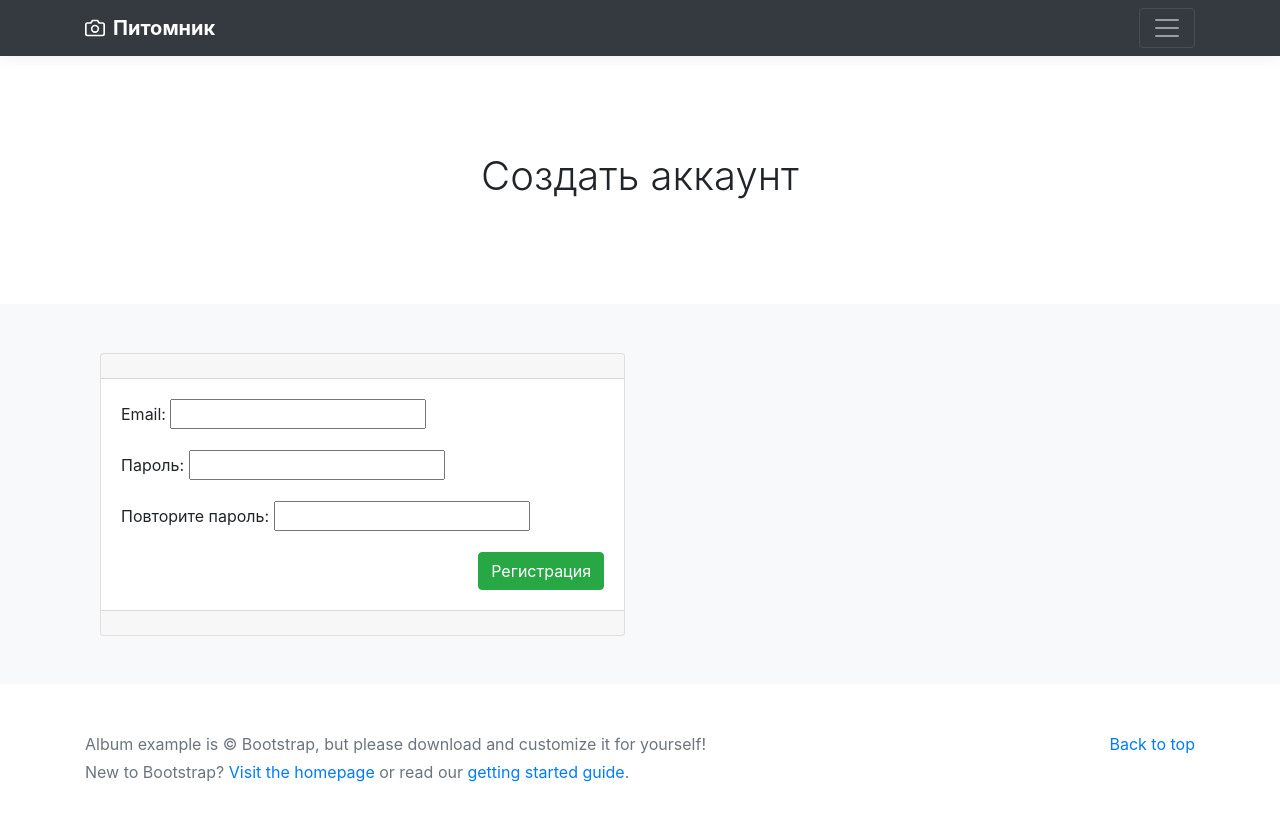
After one commit to SaprykinEI/01_Shelter425CBV, a Django app: page /users/register/ in a window 1280 px wide. The commit adds this page. Run offline with Django 5.2, Linux system fonts and the light colour scheme; some libraries are stand-ins or nearby versions.

Commit message:
1. Добавлен полный функционал регистрации пользователя

```diff
--- a/config/urls.py
+++ b/config/urls.py
@@ -22,5 +22,6 @@ from django.conf import settings
 
 urlpatterns = [
     path('admin/', admin.site.urls),
-    path('', include('dogs.urls', namespace='dogs'))
+    path('', include('dogs.urls', namespace='dogs')),
+    path('users/', include('users.urls', namespace='users'))
 ] + static(settings.MEDIA_URL, document_root=settings.MEDIA_ROOT)
--- a/dogs/templates/dogs/base.html
+++ b/dogs/templates/dogs/base.html
@@ -5,7 +5,9 @@
     <meta charset="utf-8">
     <meta name="viewport" content="width=device-width, initial-scale=1, shrink-to-fit=no">
     <title>{{ title }}</title>
+    <!-- Bootstrap core CSS -->
     <link href="{% static 'css/bootstrap.min.css' %}" rel="stylesheet">
+    <!-- Custom styles for this template -->
     <link href="{% static 'css/album.css' %}" rel="stylesheet">
 </head>
 
@@ -28,13 +30,7 @@
                         <li><a href="{% url 'dogs:breeds' %}" class="text-white">Породы</a></li>
                         <li><a href="{% url 'dogs:dogs_list' %}" class="text-white">Собаки</a></li>
                         <li><a href="{% url 'dogs:dog_create' %}" class="text-white">Добавить собаку</a></li>
-                        {% if user.is_authenticated %}
-                            <li><a href="/users/profile/" class="text-white">Профиль</a></li>
-                            <li><a href="/users/logout/" class="text-white">Выход</a></li>
-                        {% else %}
-                            <li><a href="/users/login/" class="text-white">Вход</a></li>
-                            <li><a href="/users/register/" class="text-white">Регистрация</a></li>
-                        {% endif %}
+                        <li><a href="{% url 'users:user_register' %}" class="text-white">Регистрация</a></li>
                     </ul>
                 </div>
             </div>
@@ -84,6 +80,9 @@
     </div>
 </footer>
 
+<!-- Bootstrap core JavaScript
+================================================== -->
+<!-- Placed at the end of the document so the pages load faster -->
 <script src="https://code.jquery.com/jquery-3.2.1.slim.min.js"
         integrity="sha384-KJ3o2DKtIkvYIK3UENzmM7KCkRr/rE9/Qpg6aAZGJwFDMVNA/GpGFF93hXpG5KkN"
         crossorigin="anonymous"></script>
--- a/users/admin.py
+++ b/users/admin.py
@@ -4,5 +4,5 @@ from users.models import User
 # admin.site.register(User)
 @admin.register(User)
 class UserAdmin(admin.ModelAdmin):
-    list_display = ('last_name', 'first_name', 'pk')
+    list_display = ('last_name', 'first_name', 'email', 'pk')
     list_filter = ('last_name',)
--- /dev/null
+++ b/users/forms.py
@@ -0,0 +1,17 @@
+from django import forms
+
+from users.models import User
+
+class UserRegisterForm(forms.ModelForm):
+    password = forms.CharField(label="Пароль", widget=forms.PasswordInput)
+    password2 = forms.CharField(label="Повторите пароль", widget=forms.PasswordInput)
+
+    class Meta:
+        model = User
+        fields = ('email',)
+
+    def clean_password2(self):
+        cleaned_data = self.cleaned_data
+        if cleaned_data['password'] != cleaned_data['password2']:
+            raise forms.ValidationError("Пароли не совпадают!!!")
+        return cleaned_data['password2']
--- /dev/null
+++ b/users/templates/users/user_register.html
@@ -0,0 +1,19 @@
+{% extends 'dogs/base.html' %}
+{% block content %}
+<div>
+    <div class="col-3"></div>
+    <div class="col-6">
+        <div class="card">
+            <div class="card-header"></div>
+            <div class="card-body">
+                <form method="post" enctype="multipart/form-data">
+                    {% csrf_token %}
+                    {{ form.as_p }}
+                    <button type="submit" class="btn btn-success float-right" >Регистрация</button>
+                </form>
+            </div>
+            <div class="card-footer"></div>
+        </div>
+    </div>
+</div>
+{% endblock %}
--- /dev/null
+++ b/users/urls.py
@@ -0,0 +1,10 @@
+from django.urls import path
+
+from users.apps import UsersConfig
+from users.views import user_register_view
+
+app_name = UsersConfig.name
+
+urlpatterns = [
+    path('register/', user_register_view, name='user_register')
+]
--- a/users/views.py
+++ b/users/views.py
@@ -1,3 +1,21 @@
-from django.shortcuts import render
+from django.shortcuts import render, reverse
+from django.http import HttpResponseRedirect
 
-# Create your views here.
+from users.forms import UserRegisterForm
+
+
+def user_register_view(request):
+    if request.method == "POST":
+        form = UserRegisterForm(request.POST)
+        if form.is_valid():
+            new_user = form.save()
+            print(new_user)
+            print(form.cleaned_data['password'])
+            new_user.set_password(form.cleaned_data['password'])
+            new_user.save()
+            return HttpResponseRedirect(reverse('dogs:index'))
+    context = {
+        'title': 'Создать аккаунт',
+        'form': UserRegisterForm
+    }
+    return render(request, 'users/user_register.html', context=context)
```
